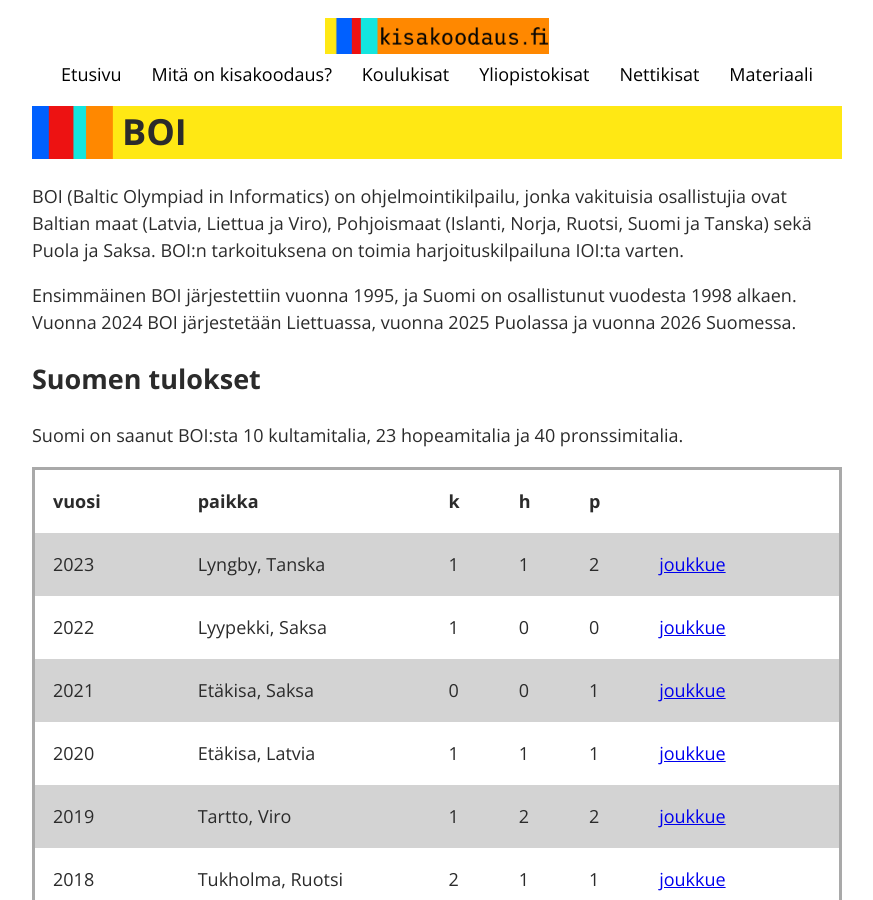
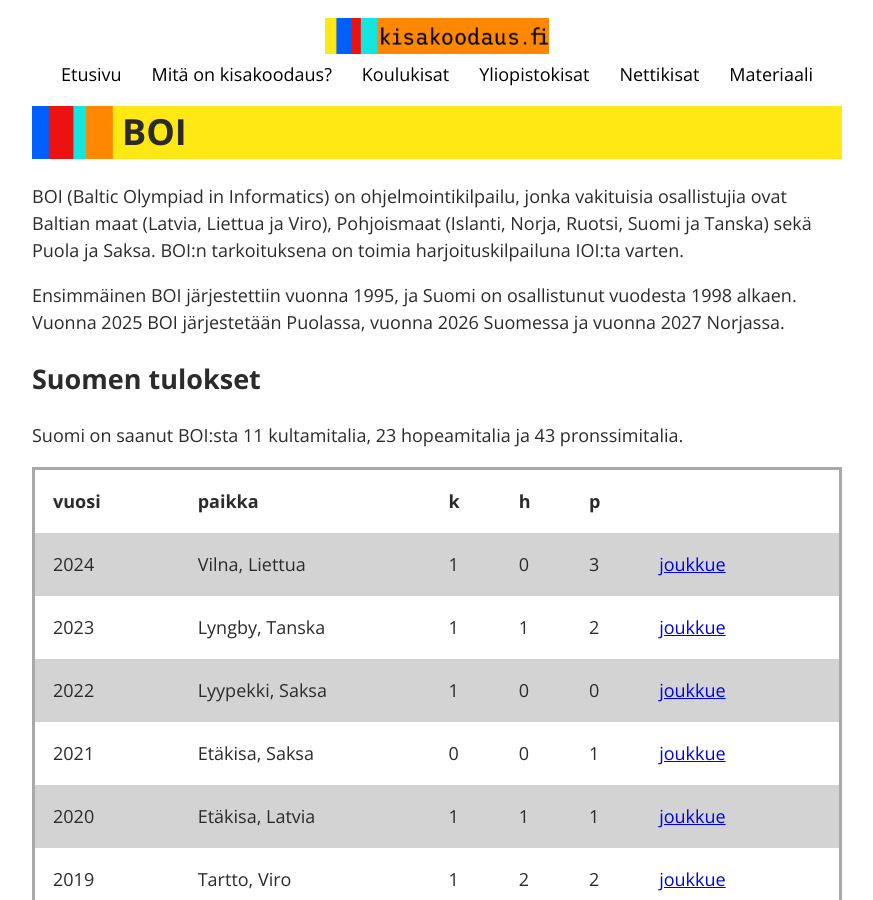
Before and after one commit to kisakoodaus/kisakoodaus.fi, a Jekyll site: the page built from boi.html, in a window 1280 px wide and 900 px high. Shown: the whole window, without its empty margins (203-1076 px from the left). Built offline with Jekyll 4.4.1, drawn with Linux system fonts in a browser that asks for light colours; some of the changed text lies outside the part shown.

Commit message:
Päivitä BOI 2024 tulokset

```diff
--- a/boi.html
+++ b/boi.html
@@ -10,16 +10,17 @@ BOI:n tarkoituksena on toimia harjoituskilpailuna IOI:ta varten.</p>
 
 <p>Ensimmäinen BOI järjestettiin vuonna 1995,
 ja Suomi on osallistunut vuodesta 1998 alkaen.
-Vuonna 2024 BOI järjestetään Liettuassa,
-vuonna 2025 Puolassa ja
-vuonna 2026 Suomessa.</p>
+Vuonna 2025 BOI järjestetään Puolassa,
+vuonna 2026 Suomessa ja
+vuonna 2027 Norjassa.</p>
 
 <h2>Suomen tulokset</h2>
 
-<p>Suomi on saanut BOI:sta 10 kultamitalia, 23 hopeamitalia ja 40 pronssimitalia.</p>
+<p>Suomi on saanut BOI:sta 11 kultamitalia, 23 hopeamitalia ja 43 pronssimitalia.</p>
 
 <table>
 <tr><th align=left width=100>vuosi</th><th align=left width=200>paikka</th><th align=left width=30><span title="kulta">k</span></th><th align=left width=30><span title="hopea">h</span></th><th align=left width=30><span title="pronssi">p</span></th><th width=150></th></tr>
+<tr><td>2024</td><td>Vilna, Liettua</td><td>1</td><td>0</td><td>3</td><td><a href="#v2024">joukkue</a></td></tr>
 <tr><td>2023</td><td>Lyngby, Tanska</td><td>1</td><td>1</td><td>2</td><td><a href="#v2023">joukkue</a></td></tr>
 <tr><td>2022</td><td>Lyypekki, Saksa</td><td>1</td><td>0</td><td>0</td><td><a href="#v2022">joukkue</a></td></tr>
 <tr><td>2021</td><td>Etäkisa, Saksa</td><td>0</td><td>0</td><td>1</td><td><a href="#v2021">joukkue</a></td></tr>
@@ -47,6 +48,21 @@ vuonna 2026 Suomessa.</p>
 <tr><td>1999</td><td>Riika, Latvia</td><td>0</td><td>0</td><td>1</td><td><a href="#v1999">joukkue</a></td></tr>
 <tr><td>1998</td><td>Tartto, Viro</td><td>1</td><td>0</td><td>0</td><td><a href="#v1998">joukkue</a></td></tr>
 </table>
+
+<h2 id="v2024">BOI 2024: Vilna, Liettua</h2>
+
+<p>Suomen joukkue:</p>
+
+<ul>
+<li>Jonni Haapiainen (pronssimitali)
+<li>Veikko Heikkinen (kultamitali)
+<li>Akseli Järvinen
+<li>Niilo Mikkola (pronssimitali)
+<li>Antero Nyberg (pronssimitali)
+<li>Akseli Sahari
+</ul>
+
+<p>Ohjaajat: Antti Laaksonen ja Olli Matilainen</p>
 
 <h2 id="v2023">BOI 2023: Lyngby, Tanska</h2>
 
```
Also changed, not shown: index.html (+6 -1 lines).
